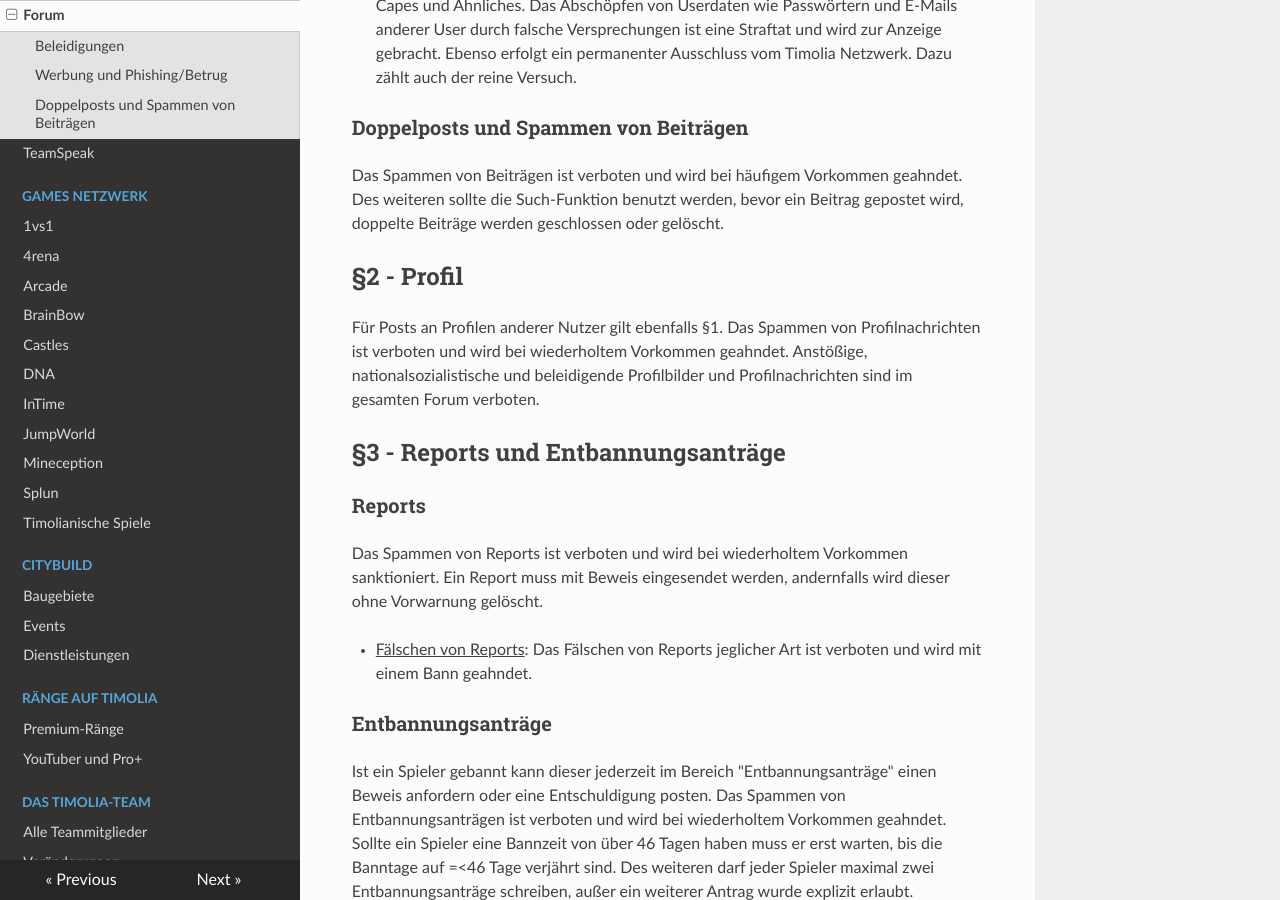
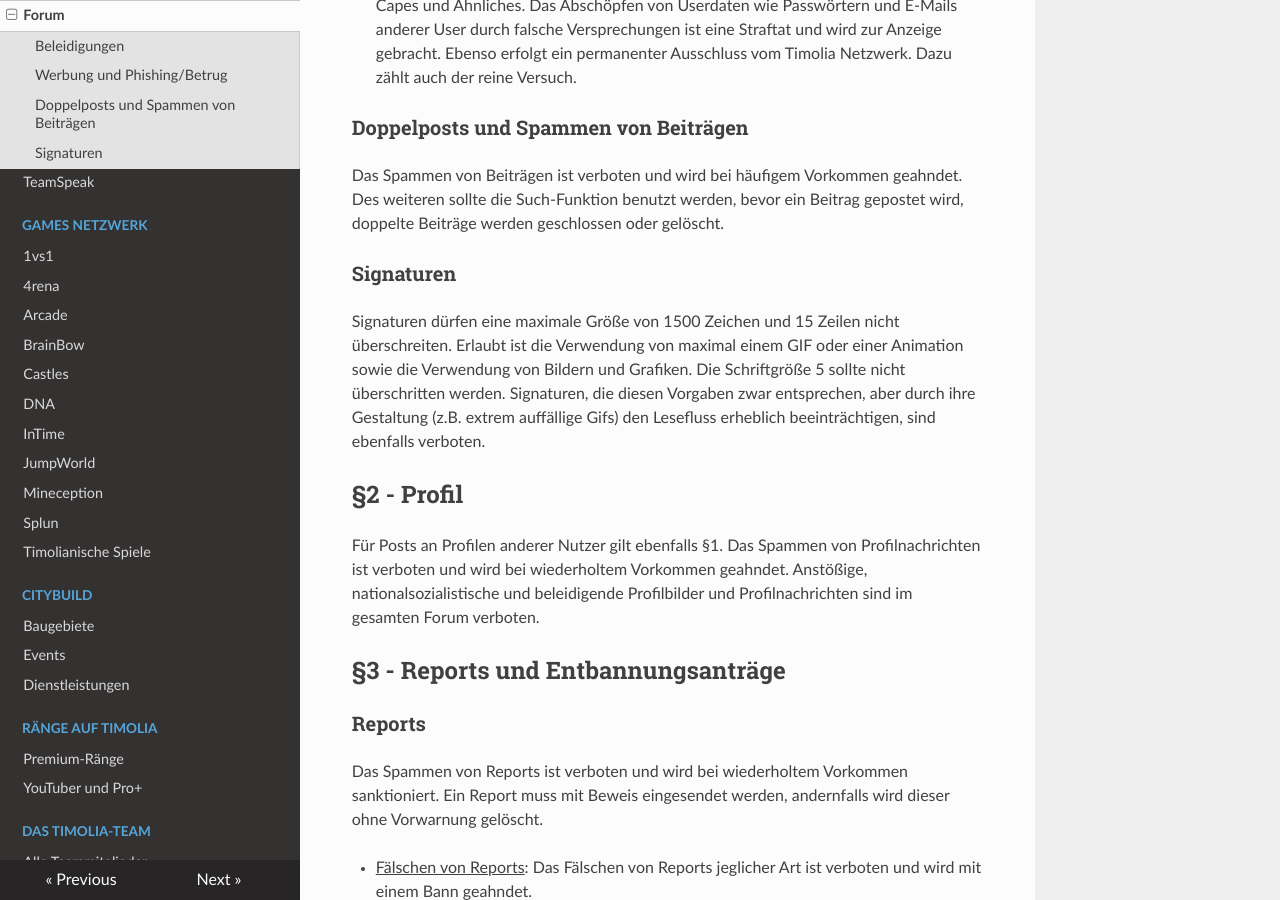
Before and after one commit to TimoliaDE/HowTo, an MkDocs documentation site: the page built from docs/rules/forum.md, in a window 1280 px wide and 900 px high, scrolled down 693 px. Built offline with MkDocs 1.6.1, drawn with Linux system fonts in a browser that asks for light colours; nearby versions of some CDN libraries; old or Windows-style settings are respelled for this version of MkDocs.

Commit message:
Update forum.md

```diff
--- a/docs/rules/forum.md
+++ b/docs/rules/forum.md
@@ -18,6 +18,10 @@ permanenter Ausschluss vom Timolia Netzwerk. Dazu zählt auch der reine Versuch.
 
 ### Doppelposts und Spammen von Beiträgen
 Das Spammen von Beiträgen ist verboten und wird bei häufigem Vorkommen geahndet. Des weiteren sollte die Such-Funktion benutzt werden, bevor ein Beitrag gepostet wird, doppelte Beiträge werden geschlossen oder gelöscht.
+
+### Signaturen
+Signaturen dürfen eine maximale Größe von 1500 Zeichen und 15 Zeilen nicht überschreiten. Erlaubt ist die Verwendung von maximal einem GIF oder einer Animation sowie die Verwendung von Bildern und Grafiken. Die Schriftgröße 5 sollte nicht überschritten werden.
+Signaturen, die diesen Vorgaben zwar entsprechen, aber durch ihre Gestaltung (z.B. extrem auffällige Gifs) den Lesefluss erheblich beeinträchtigen, sind ebenfalls verboten.
 
 ## §2 - Profil
 Für Posts an Profilen anderer Nutzer gilt ebenfalls §1. Das Spammen von Profilnachrichten ist verboten und wird bei wiederholtem Vorkommen geahndet. Anstößige, nationalsozialistische und
```
